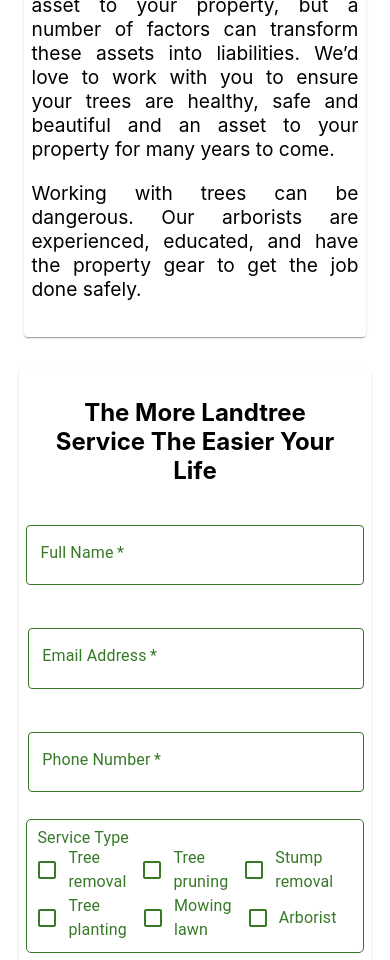
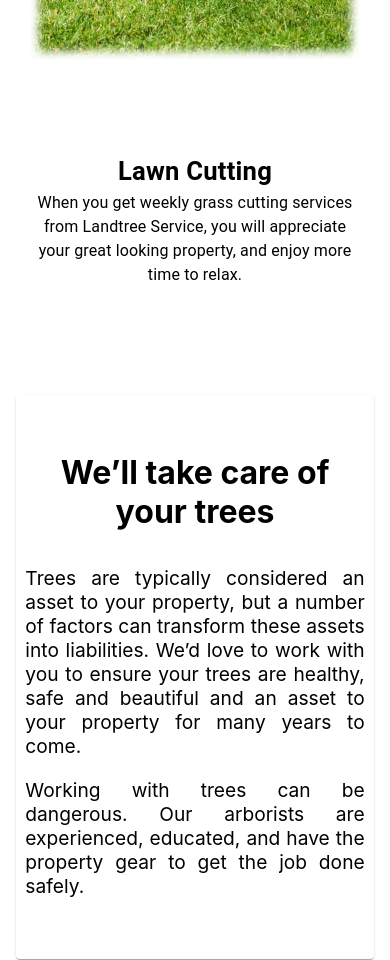
Before and after one commit to developer-martinhwang/landtreeservice, a Next.js app: page / in a window 390 px wide. Shown: the part 1040-2000 px from the top of the page. Built offline with nearby package versions, Linux system fonts and the light colour scheme.

Commit message:
update quote and storycard

```diff
--- a/components/Quote.js
+++ b/components/Quote.js
@@ -56,6 +56,32 @@
         fontSize: "1.2em",
     },
   },
+  paper1: {
+    margin: "1em",
+    width: "40em",
+    minHeight: "40vh",
+    padding: "5vh 2.5vw 5vh 2.5vw",
+    // zIndex: "3",
+    '& h4': {
+        color: "#000",
+        textAlign: "center",
+        fontSize: "2em",
+        padding: "0.5em",
+        margin: "0 0 0.5em 0"
+    },
+    '& h5': {
+      color: "#000",
+      textAlign: "center",
+      fontSize: "1.5em",
+      padding: "0.5em",
+      margin: "0 0 0.5em 0"
+    },
+    '& p': {
+        color: "#000",
+        textAlign: "justify",
+        fontSize: "1.2em",
+    },
+  },
   requestButton: {
     display:"flex",
     justifyContent:"center",
@@ -85,23 +111,21 @@
   phonenumber: {
     width:"100%",
     padding: "0 0 0 0.1em"
-
   },
   message: {
     minHeight: "10em"
   },
-  checkbox: {
-    display: "flex",
-    '& label': {
-      color: "#377927"
-    }
-  },
   service: {
+    color: "#377927",
     border: "1px solid #377927",
     borderRadius:"5px",
     padding: "10px",
+    '& span': {
+      color: "#377927"
+    },
     '& legend': {
-      color: "#377927"
+      color: "#377927",
+      paddingBottom: "1em"
     }
   },
   '@media screen and (max-width: 960px) and (min-width: 360px)': {
@@ -110,14 +134,26 @@
         fontSize: "0.7em"
       },
     },
-    paper: {
-      padding: "2vh 2vw 2vh 2vw",
+    container:{
+      '& div:nth-child(1)': {
+      }
+    },
+    paper1: {
+      margin: "0 2vw"
     },
     contact: {
       flexWrap: "wrap",
     },
     form:{
       padding:"0",
+    },
+    service: {
+      color: "#377927",
+      border: "1px solid #377927",
+      borderRadius:"5px",
+      '& span': {
+        fontSize: "0.7em",
+      },
     },
   }
 })
@@ -133,7 +169,7 @@
   return (
     <Box className={classes.root} id="quote">
         <Container maxWidth="xl" className={classes.container}>
-            <Paper className={classes.paper}>
+            <Paper className={classes.paper1}>
               <h4>We’ll take care of your trees</h4>
               <p>Trees are typically considered an asset to your property, but a number of factors can transform these assets into liabilities. We’d love to work with you to ensure your trees are healthy, safe and beautiful and an asset to your property for many years to come.</p>
               <p>Working with trees can be dangerous. Our arborists are experienced, educated, and have the property gear to get the job done safely.</p>
@@ -187,40 +223,46 @@
                         onChange={handleChange}/>
                     </p>
                   </div>
-                  <p>
-                    <div className={classes.service}>
+                  <p className={classes.service}>
                     <FormLabel component="legend">Service Type</FormLabel>
                     <FormGroup>
-                        <div className={classes.checkbox}>
+                      <table>
+                        <tr>
+                          <td>
                             <FormControlLabel
                               control={<Checkbox onChange={handleChange} name="tree_removal" />}
-                            label="Tree removal"
-                          />
+                              label="Lawn Cutting"/>
+                          </td>
+                          <td>
                             <FormControlLabel
                               control={<Checkbox onChange={handleChange} name="tree_removal" />}
-                            label="Tree pruning"
-                          />
+                              label="Interlocking"/>
+                          </td>
+                          <td>
                             <FormControlLabel
                               control={<Checkbox onChange={handleChange} name="tree_removal" />}
-                            label="Stump removal"
-                            />
-                        </div>
-                        <div className={classes.checkbox}>
+                              label="Planting Lawn"/>
+                          </td>
+                        </tr>
+                        <tr>
+                          <td>
                             <FormControlLabel
                               control={<Checkbox onChange={handleChange} name="tree_removal" />}
-                            label="Tree planting"
-                          />
+                              label="Backyard Cleanup"/>
+                          </td>
+                          <td>
                             <FormControlLabel
                               control={<Checkbox onChange={handleChange} name="tree_removal" />}
-                            label="Mowing lawn"
-                          />
+                              label="Roofing Cleanup"/>
+                          </td>
+                          <td>
                             <FormControlLabel
                               control={<Checkbox onChange={handleChange} name="tree_removal" />}
-                            label="Arborist"
-                          />
-                        </div>
+                              label="Tree Service"/>
+                          </td>
+                        </tr>
+                      </table>
                     </FormGroup>
-                    </div>
                   </p>
                   <p>
                     <MyTextField
--- /dev/null
+++ b/components/StoryCard.js
@@ -0,0 +1,95 @@
+/*
+ * Copyright(c)2021 developer.martinhwang@gmail.com
+ * All rights reserved.
+ * Filename: StoryCard.js
+ * Key Options:
+ * -
+ * Revision History:
+ * - March 28, 2021, developer Martin Hwang < developer.martinhwang@gmail.com >
+ *   : created
+ */
+import React from "react";
+// material-ui core
+import {Box, Typography} from "@material-ui/core";
+// material-ui style
+import {makeStyles} from "@material-ui/styles";
+const useStyles = makeStyles({
+    root: {
+        width: "100%",
+        marginTop: "2.5vh"
+    },
+    row: {
+        display: "flex",
+        flexWrap: "wrap",
+        padding: "1.2em",
+        justifyContent: "space-evenly",
+    },
+    col: {
+        fontSize: "1.2rem",
+        position: "relative",
+        width: "28vw",
+        padding: "2vh 3vw",
+        '@media screen and (max-width: 960px)': {
+            width: "100%",
+            marginBottom: "30px",
+            textAlign: "center"
+        }
+    },
+    image: {
+        backgroundSize:"cover",
+        backgroundPosition:"center",
+        backgroundRepeat:"no-repeat",
+        objectFit: "cover",
+        height: "28vh",
+        boxShadow: "0 0 8px 8px white inset",
+        '@media screen and (max-width: 960px)': {
+            marginBottom: "30px"
+        }
+    },
+    title: {
+        fontSize: "2.7rem",
+        fontWeight: "bolder",
+        '@media screen and (max-width: 960px) and (min-width: 360px)': {
+           fontSize: "1.6rem",
+           padding: "0",
+           margin: "0"
+        }
+    },
+    subtitle: {
+        fontSize: "1.5rem",
+        paddingLeft: "3px",
+        '@media screen and (max-width: 960px) and (min-width: 360px)': {
+            fontSize: "1rem",
+            padding: "0",
+            margin: "0"
+        }
+    }
+})
+// function:
+// if index # even flexDirection row-reverse
+// # odd flexDirection row
+const flexDirection = (index) => {
+    if (index%2 === 0) {
+        return "row-reverse"
+    }else {
+        return "row"
+    }
+}
+function StoryCard(prop) {
+    const classes = useStyles();
+    return (
+        <Box className={classes.root}>
+            <Box className={classes.row} flexDirection={flexDirection(prop.index)}>
+                <Box className={classes.col}>
+                    <Box className={classes.image} style={{backgroundImage:`url(${prop.image})`}}/>
+                </Box>
+                <Box className={classes.col}>
+                    <Typography className={classes.title}>{prop.title}</Typography>
+                    <Typography className={classes.subtitle}>{prop.subtitle}</Typography>
+                </Box>
+            </Box>
+        </Box>
+    )
+}
+
+export default StoryCard
--- a/pages/index.js
+++ b/pages/index.js
@@ -5,6 +5,7 @@
 import Navbar from '../components/Navbar'
 import Header from '../components/Header'
 import Quote from '../components/Quote'
+import StoryCard from '../components/StoryCard'
 export default function Home() {
   return (
     <div className={styles.container}>
@@ -20,6 +21,11 @@
       <main className={styles.main}>
         <Navbar/>
         <Header/>
+        <StoryCard
+          title="Lawn Cutting"
+          subtitle="When you get weekly grass cutting services from Landtree Service, you will appreciate your great looking property, and enjoy more time to relax."
+          image="/lawnCutting.jpg"
+        />
         <Quote/>
       </main>
       <footer className={styles.footer}>
```
Also changed, not shown: public/lawnCutting.jpg (added). Lines whose indentation alone changed are shown as unchanged.
